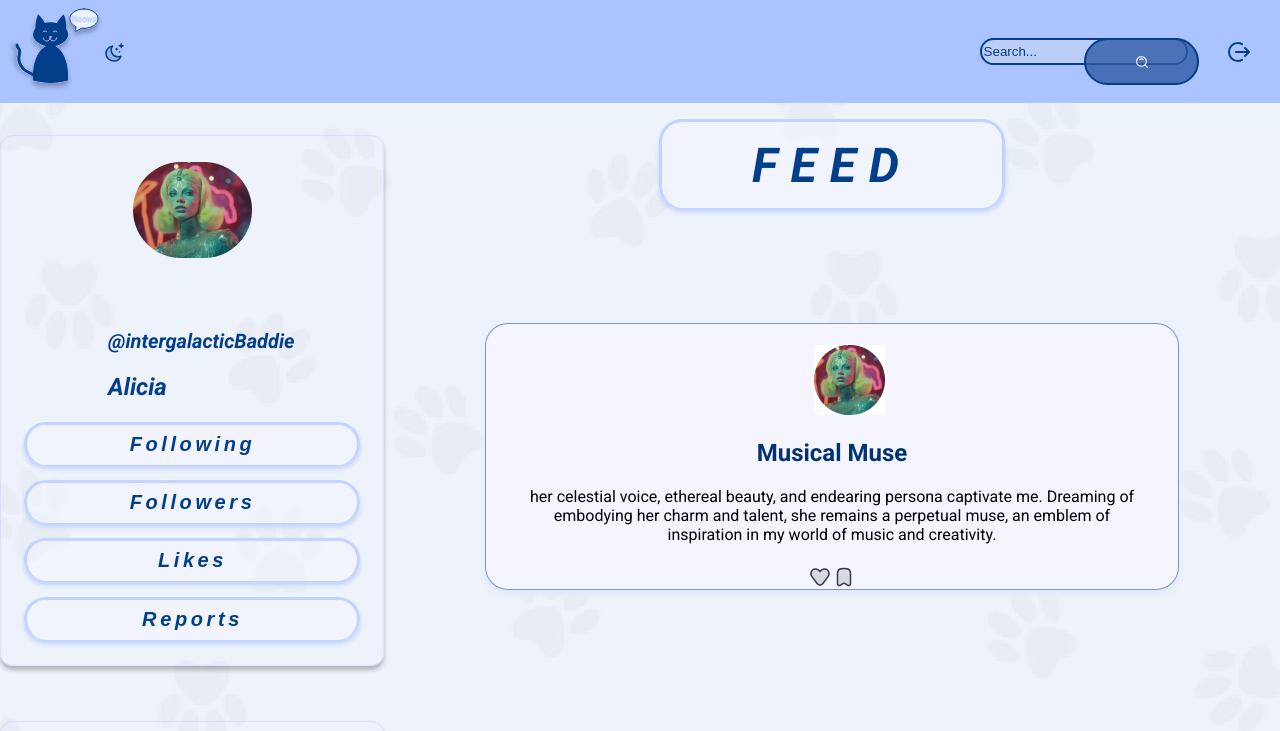
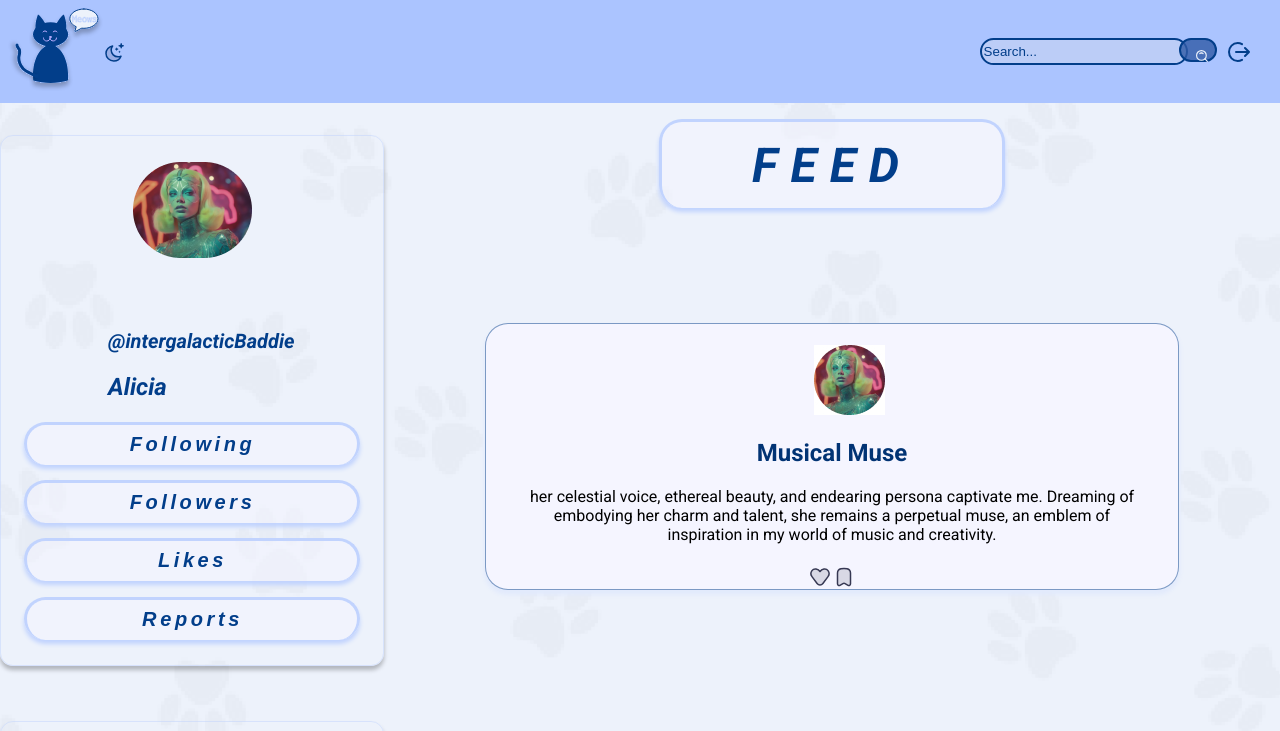
Before and after one commit to LeahJKH/Meows, a React (Vite) app: page / in a window 1280 px wide. Shown: the top 731 px of the page. Built offline with nearby package versions, Linux system fonts and the light colour scheme; grey boxes are pictures that could not be loaded.

Commit message:
searchbtn placement lightmode

```diff
--- a/src/Components/srcbar/SrcBar.module.css
+++ b/src/Components/srcbar/SrcBar.module.css
@@ -12,40 +12,30 @@
 }
 .srcbtn {
   position: absolute;
-
-
   background: rgba(48, 90, 167, 0.8);
   border-radius: 40px;
   border: 2px solid #023e8a;
   color: rgba(48, 90, 167, 0.8);
-  font-family: Inter;
-  font-size: 19px;
-  font-style: normal;
-  font-weight: 500;
-  line-height: normal;
-  letter-spacing: 0.38px;
-  width: 9vw;
+  height: 3vh;
+  width: 3vw;
   margin-right: 0.3vw;
   cursor: pointer;
-  left: 84.7%;
+  left: 92.1%;
 }
 .searchButton:hover {
   background: aliceblue;
 }
 /*!DARKMODE!*/
 .srcbtndark {
+  background: transparent;
+  border-radius: 40px;
+  border: 2px solid #e0e4e8;
+  color: rgba(166, 166, 166, 0.8);
 
-    background: transparent;
-    border-radius: 40px;
-    border: 2px solid #E0E4E8;
-    color: rgba(166, 166, 166, 0.8);
-    font-family: Inter;
-    font-size: 19px;
-    font-style: normal;
-    font-weight: 500;
-    line-height: normal;
-    letter-spacing: 0.38px;
-    width: 9vw;
-    margin-right: 0.3vw;
-  }
+  height: 3vh;
+  width: 3vw;
+  margin-right: 0.3vw;
+  cursor: pointer;
+  left: 92.1%;
+}
 /*!DARKMODE!*/
```
Also changed, not shown: src/Components/srcbar/SrcBar.tsx (+2 -5 lines).
